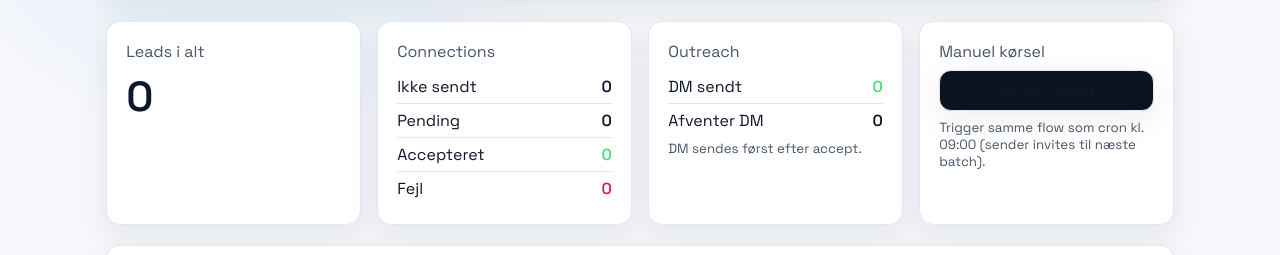
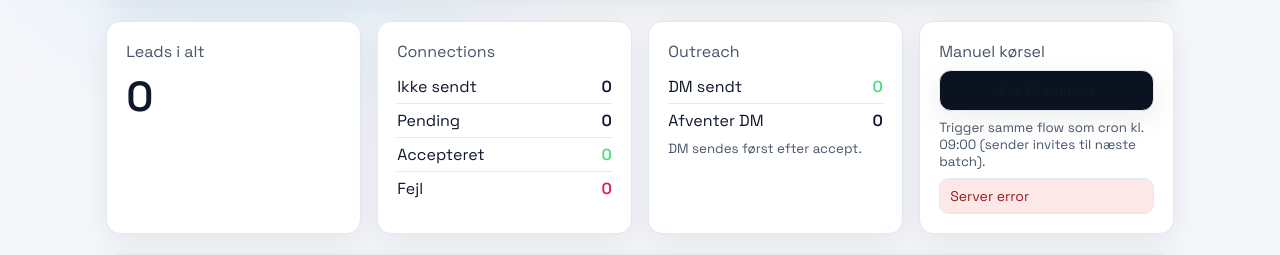
Before and after one commit to MikkelGodiksen1/Linkedin, a Next.js app: page / in a window 1280 px wide. Both pictures are taken after a click on the button "Kør 10 connect". Shown: the part 404-659 px from the top of the page. Built offline with nearby package versions, Linux system fonts and the light colour scheme; no server answers; the database is empty.

Commit message:
Add manual connect UI with feedback via /api/manual-connect

```diff
--- /dev/null
+++ b/app/api/manual-connect/route.ts
@@ -0,0 +1,35 @@
+import { NextResponse } from 'next/server';
+
+export const runtime = 'nodejs';
+export const dynamic = 'force-dynamic';
+
+export async function GET() {
+  const secret = process.env.CRON_SECRET;
+  if (!secret) {
+    return NextResponse.json({ error: 'CRON_SECRET missing' }, { status: 500 });
+  }
+
+  const host = process.env.VERCEL_URL
+    ? `https://${process.env.VERCEL_URL}`
+    : 'http://localhost:3000';
+
+  try {
+    const res = await fetch(`${host}/api/cron/send-connections`, {
+      method: 'GET',
+      headers: { Authorization: `Bearer ${secret}` },
+      cache: 'no-store',
+    });
+
+    const data = await res.json().catch(() => ({}));
+    if (!res.ok) {
+      return NextResponse.json(
+        { error: data?.error || `Cron failed (${res.status})` },
+        { status: res.status }
+      );
+    }
+    return NextResponse.json(data);
+  } catch (err) {
+    console.error('manual-connect route error', err);
+    return NextResponse.json({ error: 'Server error' }, { status: 500 });
+  }
+}
--- /dev/null
+++ b/app/components/ManualConnect.tsx
@@ -0,0 +1,40 @@
+'use client';
+
+import { useState } from 'react';
+import styles from '../page.module.css';
+
+export default function ManualConnect() {
+  const [loading, setLoading] = useState(false);
+  const [result, setResult] = useState<string | null>(null);
+  const [error, setError] = useState<string | null>(null);
+
+  const run = async () => {
+    setLoading(true);
+    setResult(null);
+    setError(null);
+    try {
+      const res = await fetch('/api/manual-connect', { method: 'GET', cache: 'no-store' });
+      const data = await res.json();
+      if (!res.ok) {
+        setError(data?.error || `Fejl (${res.status})`);
+      } else {
+        setResult(`Launched ${data?.launched ?? 0}, harvested ${data?.harvested ?? 0}`);
+      }
+    } catch (err) {
+      setError('Kunne ikke kontakte serveren');
+    } finally {
+      setLoading(false);
+    }
+  };
+
+  return (
+    <div className={styles.actionForm}>
+      <button type="button" className={styles.primary} onClick={run} disabled={loading}>
+        {loading ? 'Kører…' : 'Kør 10 connect'}
+      </button>
+      <small>Trigger samme flow som cron kl. 09:00 (sender invites til næste batch).</small>
+      {result && <div className={styles.noticeSuccess}>{result}</div>}
+      {error && <div className={styles.noticeError}>{error}</div>}
+    </div>
+  );
+}
--- a/app/page.module.css
+++ b/app/page.module.css
@@ -80,6 +80,24 @@
   gap: 8px;
 }
 
+.noticeSuccess,
+.noticeError {
+  padding: 8px 10px;
+  border-radius: 10px;
+  font-size: 14px;
+  border: 1px solid var(--border);
+}
+
+.noticeSuccess {
+  background: rgba(34, 197, 94, 0.12);
+  color: #166534;
+}
+
+.noticeError {
+  background: rgba(239, 68, 68, 0.12);
+  color: #991b1b;
+}
+
 .table {
   display: flex;
   flex-direction: column;
--- a/app/page.tsx
+++ b/app/page.tsx
@@ -1,7 +1,7 @@
 import Link from 'next/link';
 import styles from './page.module.css';
 import db from '@/lib/db';
-import { revalidatePath } from 'next/cache';
+import ManualConnect from './components/ManualConnect';
 
 export const dynamic = 'force-dynamic';
 export const runtime = 'nodejs';
@@ -124,10 +124,7 @@ export default async function Page() {
         </div>
         <div className="card">
           <p className={styles.label}>Manuel kørsel</p>
-          <form action={runConnectBatch} className={styles.actionForm}>
-            <button type="submit" className={styles.primary}>Kør 10 connect</button>
-            <small>Trigger samme flow som cron kl. 09:00 (sender invites til næste batch).</small>
-          </form>
+          <ManualConnect />
         </div>
       </div>
 
@@ -181,27 +178,4 @@ async function getRecentConnections() {
   }
 }
 
-async function runConnectBatch() {
-  'use server';
-  const secret = process.env.CRON_SECRET;
-  const host = process.env.VERCEL_URL
-    ? `https://${process.env.VERCEL_URL}`
-    : 'http://localhost:3000';
-
-  if (!secret) {
-    console.error('CRON_SECRET missing; cannot trigger connect batch');
-    return;
-  }
-
-  try {
-    await fetch(`${host}/api/cron/send-connections`, {
-      method: 'GET',
-      headers: { Authorization: `Bearer ${secret}` },
-      cache: 'no-store',
-    });
-  } catch (err) {
-    console.error('manual connect batch failed', err);
-  }
-
-  revalidatePath('/');
-}
+// no-op placeholder; manual connect is handled client-side via /api/manual-connect
```
